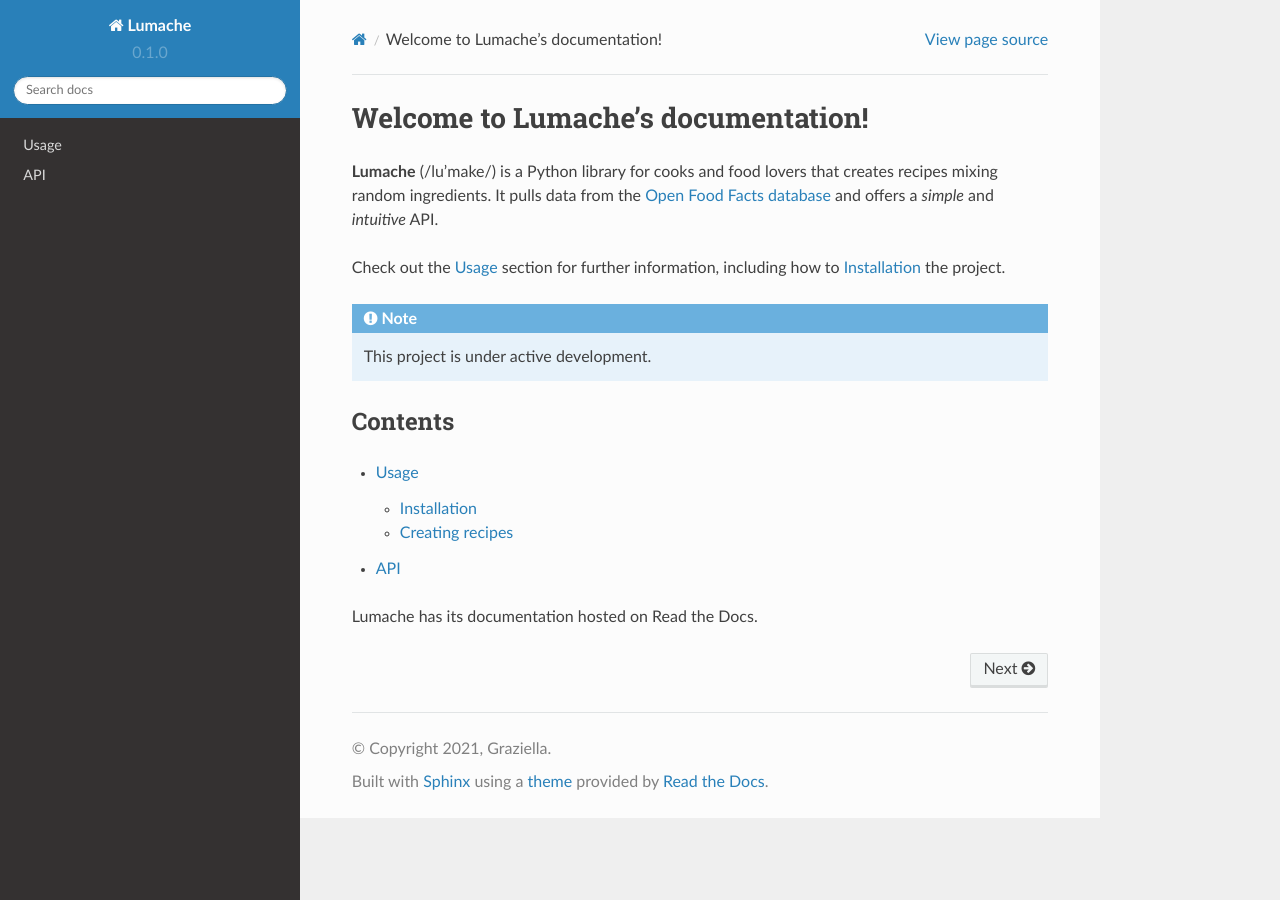
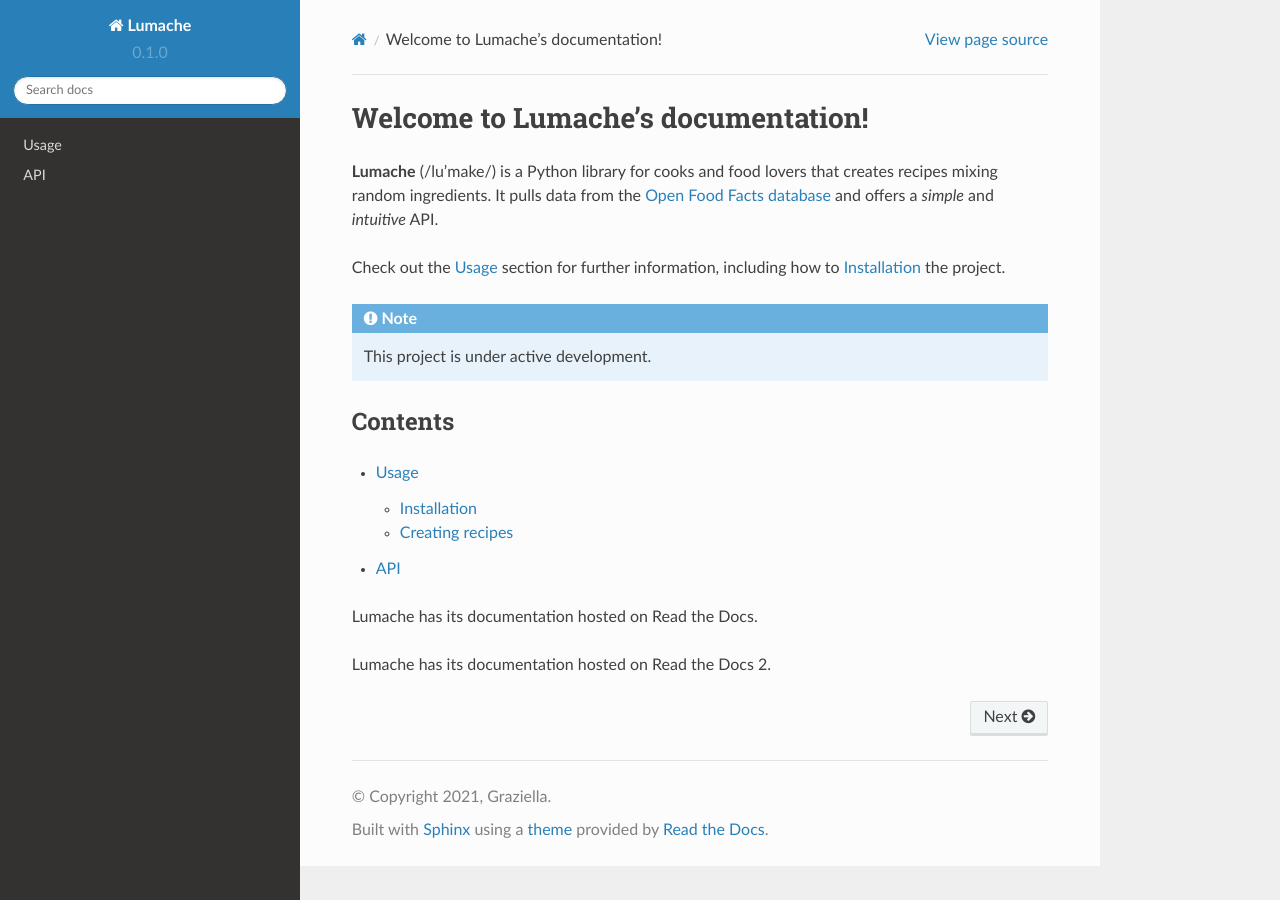
Before and after one commit to zch-soft/rtd-tutorial-zh, a Sphinx documentation site: the page built from docs/source/index.rst, in a window 1280 px wide. Built offline with Sphinx 7.4.7 and the Read the Docs theme 2.0.0, drawn with Linux system fonts in a browser that asks for light colours.

Commit message:
Update index.rst

```diff
--- a/docs/source/index.rst
+++ b/docs/source/index.rst
@@ -22,3 +22,5 @@ Contents
    api
 
 Lumache has its documentation hosted on Read the Docs.
+
+Lumache has its documentation hosted on Read the Docs 2.
```
